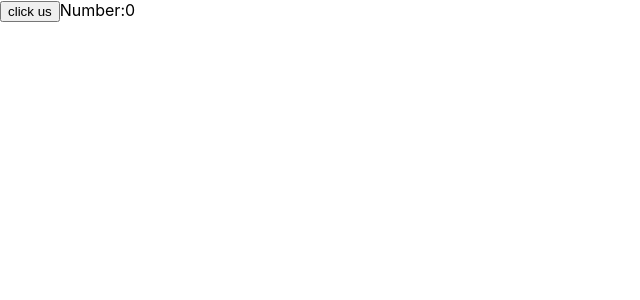
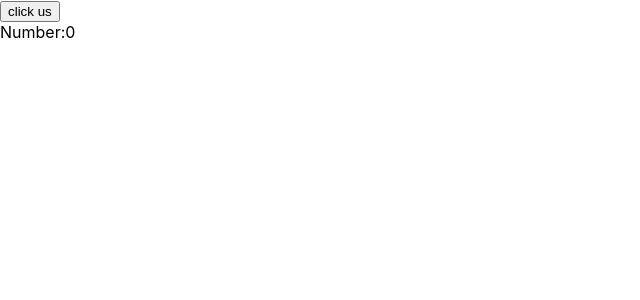
Before and after one commit to wansk46/React-step-by-step, a React (Create React App) app: page / in a window 1280 px wide. Shown: the top 300 px of the page, without its empty margins (0-640 px from the left). Built offline with nearby package versions, Linux system fonts and the light colour scheme.

Commit message:
[Wansk]Extract number: into new Number component.

```diff
--- a/src/App.js
+++ b/src/App.js
@@ -1,6 +1,7 @@
 import React, { Component } from 'react';
 import logo from './logo.svg';
 import './App.css';
+import Number from './components/Number.js'
 
 class App extends Component {
   state = {number:0}
@@ -13,10 +14,13 @@ class App extends Component {
     return (
       <div className="">
       <button onClick = {this.add1toNumber}>click {this.props.who}</button>
-      <span>Number:{this.state.number}</span>
+      <span><Number PassedNumber={this.state.number}/></span>
+
       </div>
     );
   }
 }
 
+//Number:{this.state.number}
+
 export default App;
--- /dev/null
+++ b/src/components/Number.js
@@ -0,0 +1,11 @@
+import React , { Component } from 'react'
+
+export default class Number extends Component {
+    render(){
+        return (
+            <div>
+           Number:{this.props.PassedNumber}
+            </div>
+        )
+    }
+}
```
